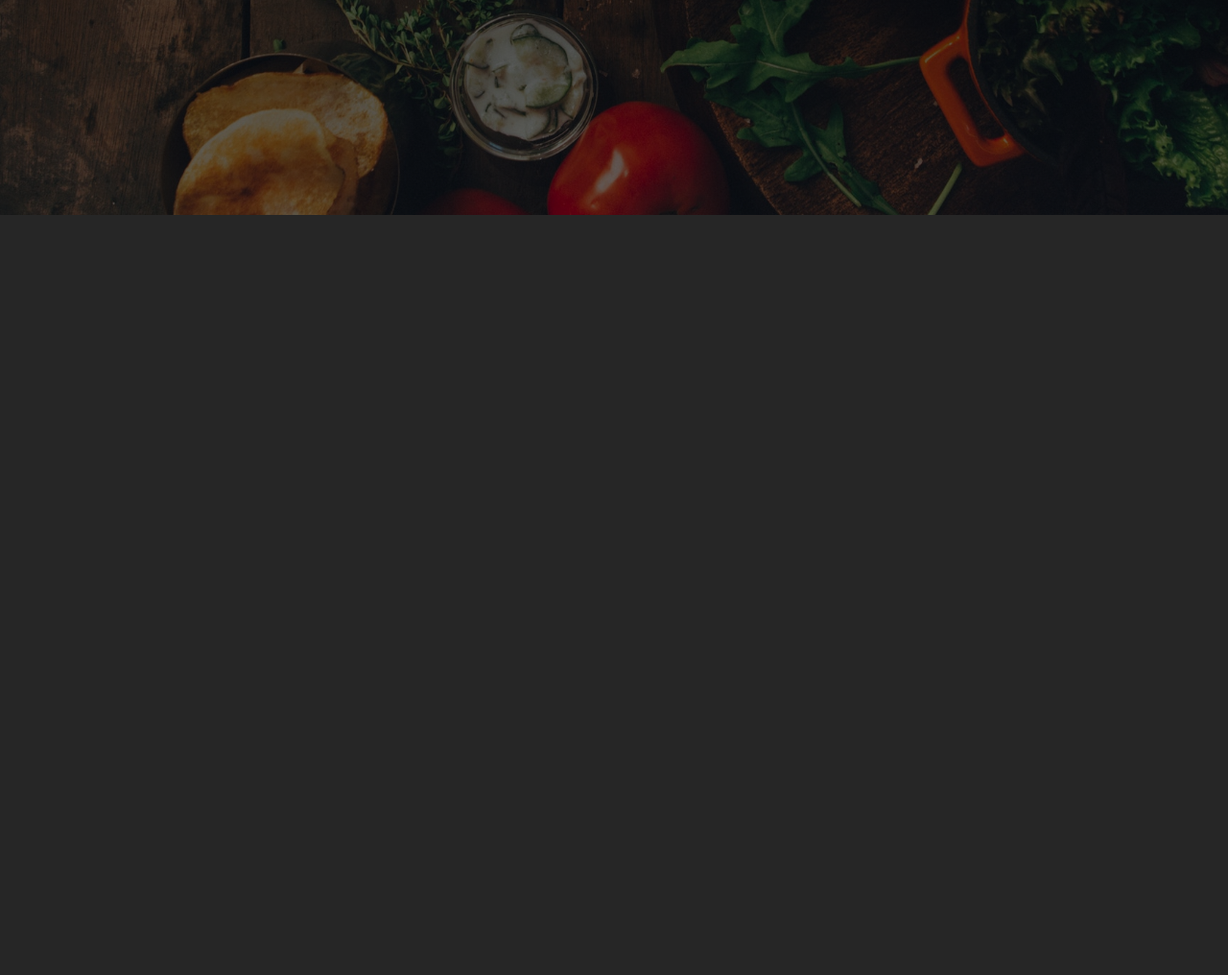
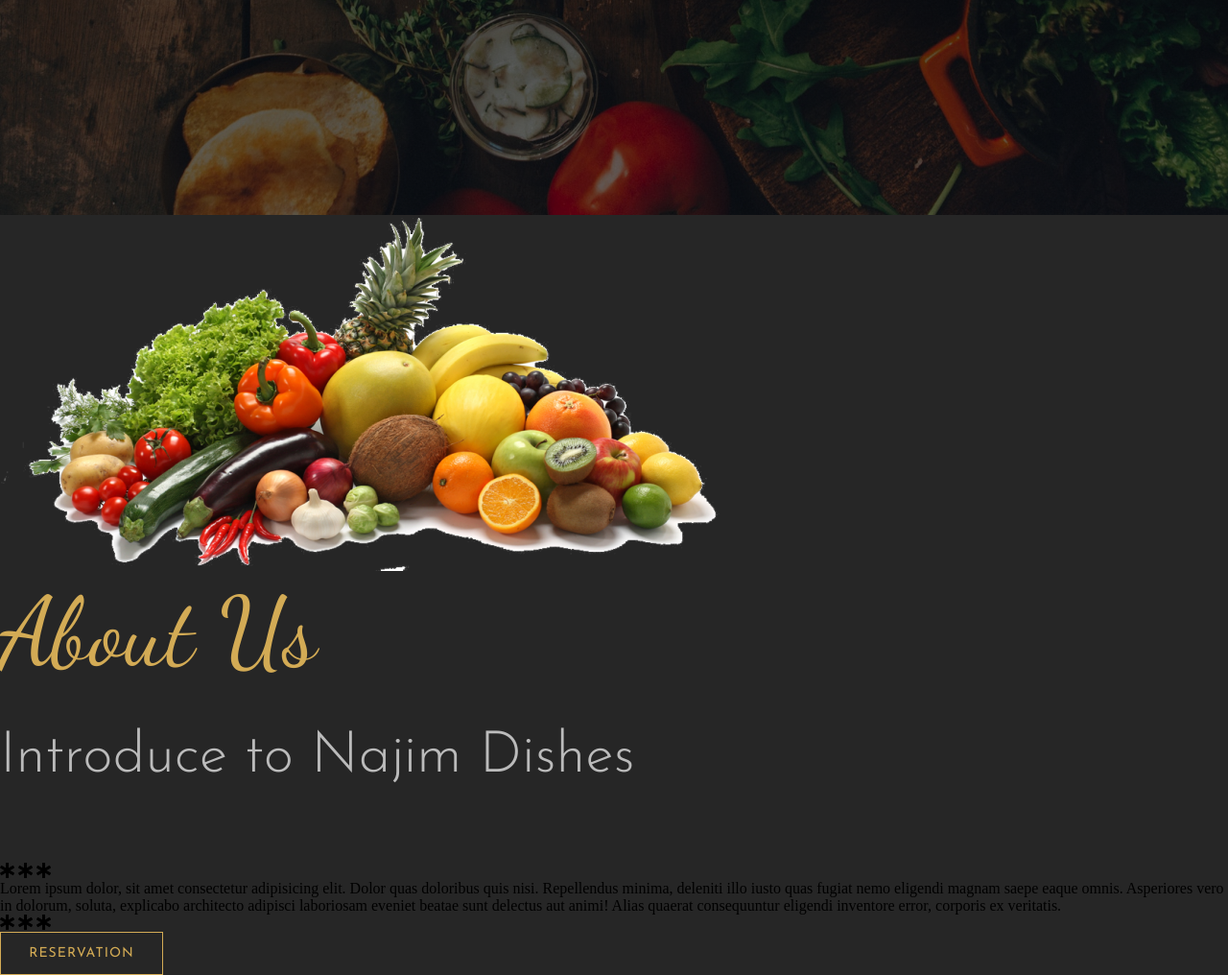
Before and after one commit to najim3/restaurant, a plain HTML site: page index.html in a window 1280 px wide. Shown: the part 576-1592 px from the top of the page at 96% size. Before the commit the page ends 800 px from the top, so only its background shows below. Drawn offline with nearby package versions, Linux system fonts and the light colour scheme.

Commit message:
05. Create structure of about us section

```diff
--- a/index.html
+++ b/index.html
@@ -29,6 +29,31 @@
     </header>
     <!-- End Header -->
 
+    <!-- About us -->
+    <section class="about-us">
+        <div class="about-us-left">
+            <img src="images/about-us-img.png" alt="">
+        </div>
+        <div class="about-us-right">
+            <h1 class="main-heading">About Us</h1>
+            <h3 class="sub-heading">Introduce to Najim Dishes</h3>
+            <div class="stars">
+                <i class="fas fa-star-of-life star"></i>
+                <i class="fas fa-star-of-life star"></i>
+                <i class="fas fa-star-of-life star"></i>
+            </div>
+            <p class="description">
+            Lorem ipsum dolor, sit amet consectetur adipisicing elit. Dolor quas doloribus quis nisi. Repellendus minima, deleniti illo iusto quas fugiat nemo eligendi magnam saepe eaque omnis. Asperiores vero in dolorum, soluta, explicabo architecto adipisci laboriosam eveniet beatae sunt delectus aut animi! Alias quaerat consequuntur eligendi inventore error, corporis ex veritatis.
+            </p>
+            <div class="stars">
+                <i class="fas fa-star-of-life star"></i>
+                <i class="fas fa-star-of-life star"></i>
+                <i class="fas fa-star-of-life star"></i>
+            </div>
+            <button type="button" class="main-btn">Reservation</button>
+            </div>
+    </section>
+    <!-- End About us -->
 
 
 </body>
```
